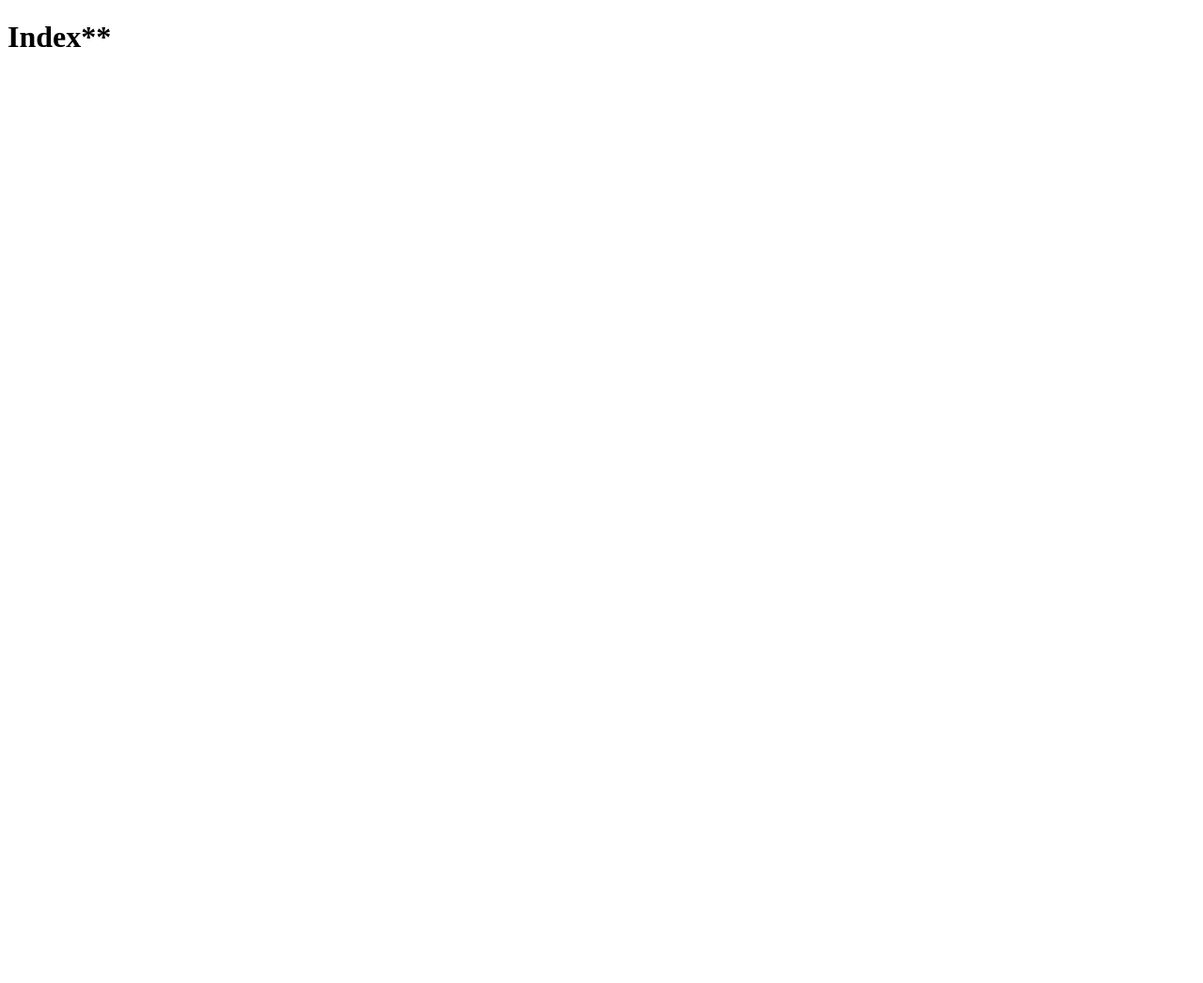
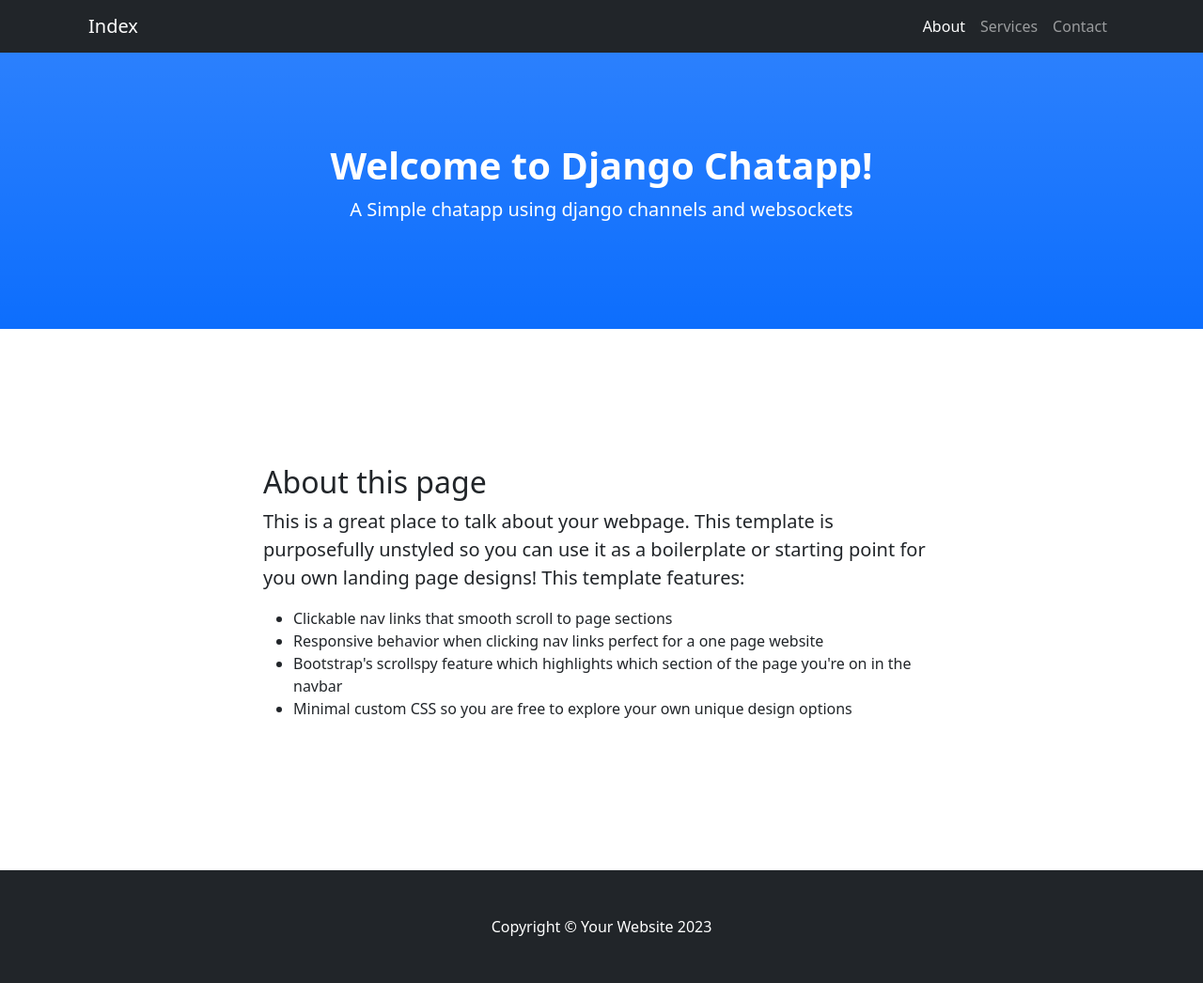
Before and after one commit to Hoomanzoh79/Django-Chatapp, a Django app: page /chat/ in a window 1280 px wide. Before the commit the page is almost empty. Shown: the whole page at 94% size. Before the commit the page ends 50 px from the top, so only its background shows below. Run offline with Django 3.2, Linux system fonts and the light colour scheme; some libraries are stand-ins or nearby versions.

Commit message:
add template

```diff
--- a/chat/templates/chat/index.html
+++ b/chat/templates/chat/index.html
@@ -1,11 +1,37 @@
 <!DOCTYPE html>
+{% extends '_base.html' %}
 <html lang="en">
 <head>
     <meta charset="UTF-8">
     <meta name="viewport" content="width=device-width, initial-scale=1.0">
-    <title>Index</title>
+    {% block page_title %} Index {% endblock %}
 </head>
 <body>
-    <h1>Index**</h1>
+    {% block content %}
+            <!-- Header-->
+            <header class="bg-primary bg-gradient text-white">
+                <div class="container px-4 text-center">
+                    <h1 class="fw-bolder">Welcome to Django Chatapp!</h1>
+                    <p class="lead">A Simple chatapp using django channels and websockets</p>
+                </div>
+            </header>
+            <!-- About section-->
+            <section id="about">
+                <div class="container px-4">
+                    <div class="row gx-4 justify-content-center">
+                        <div class="col-lg-8">
+                            <h2>About this page</h2>
+                            <p class="lead">This is a great place to talk about your webpage. This template is purposefully unstyled so you can use it as a boilerplate or starting point for you own landing page designs! This template features:</p>
+                            <ul>
+                                <li>Clickable nav links that smooth scroll to page sections</li>
+                                <li>Responsive behavior when clicking nav links perfect for a one page website</li>
+                                <li>Bootstrap's scrollspy feature which highlights which section of the page you're on in the navbar</li>
+                                <li>Minimal custom CSS so you are free to explore your own unique design options</li>
+                            </ul>
+                        </div>
+                    </div>
+                </div>
+            </section>
+    {% endblock %}
 </body>
 </html>
```
